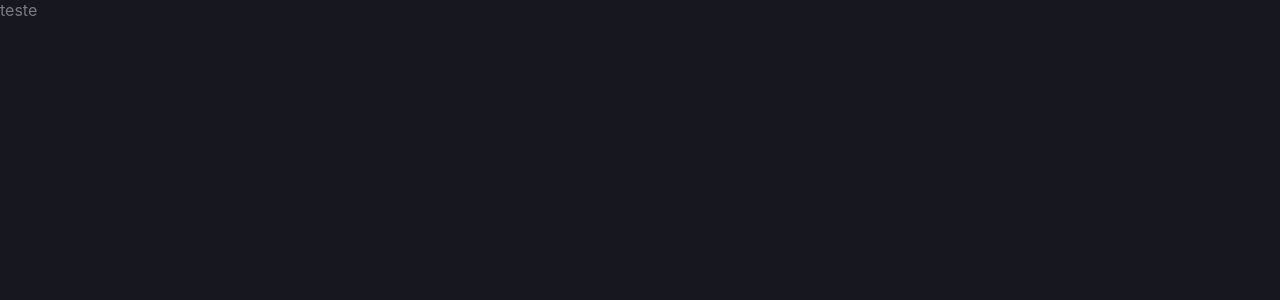
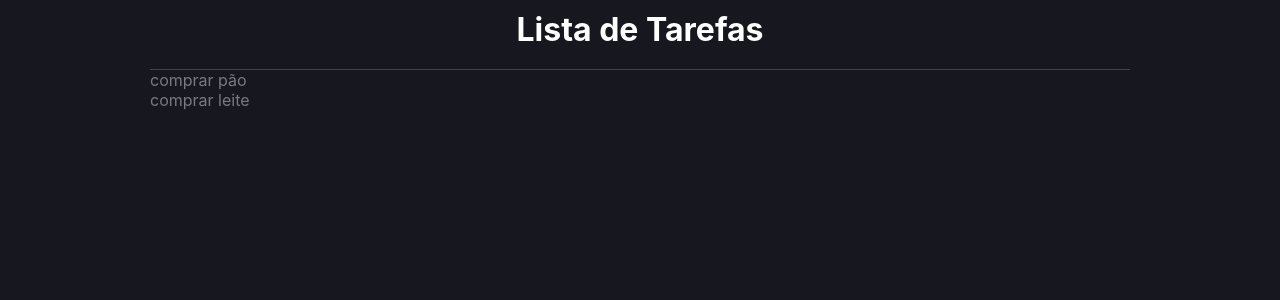
Before and after one commit to jordanobaluz/5em5-todo, a React (Create React App) app: page / in a window 1280 px wide. Shown: the top 300 px of the page. Built offline with nearby package versions, Linux system fonts and the light colour scheme.

Commit message:
created types with the datas, created new styles components

```diff
--- a/src/App.styles.ts
+++ b/src/App.styles.ts
@@ -5,3 +5,18 @@
   color: #797a81;
   min-height: 100vh;
 `;
+
+export const Area = styled.div`
+  margin: auto;
+  max-width: 980px;
+  padding: 10px;
+`;
+
+export const Header = styled.h1`
+  margin: 0;
+  padding: 0;
+  color: #fff;
+  text-align: center;
+  border-bottom: 1px solid #444;
+  padding-bottom: 20px;
+`;
--- a/src/App.tsx
+++ b/src/App.tsx
@@ -1,7 +1,31 @@
+import { useState } from "react";
 import * as C from "./App.styles";
+import { Item } from "./types/Item";
 
 const App = () => {
-  return <C.Container>teste</C.Container>;
+  const [list, setList] = useState<Item[]>([
+    {
+      id: 1,
+      name: "comprar pão",
+      done: false,
+    },
+    {
+      id: 2,
+      name: "comprar leite",
+      done: false,
+    },
+  ]);
+  return (
+    <C.Container>
+      <C.Area>
+        <C.Header>Lista de Tarefas</C.Header>
+
+        {list.map((item) => (
+          <div>{item.name}</div>
+        ))}
+      </C.Area>
+    </C.Container>
+  );
 };
 
 export default App;
--- /dev/null
+++ b/src/types/Item.ts
@@ -0,0 +1,5 @@
+export type Item = {
+  id: number;
+  name: string;
+  done: boolean;
+};
```
